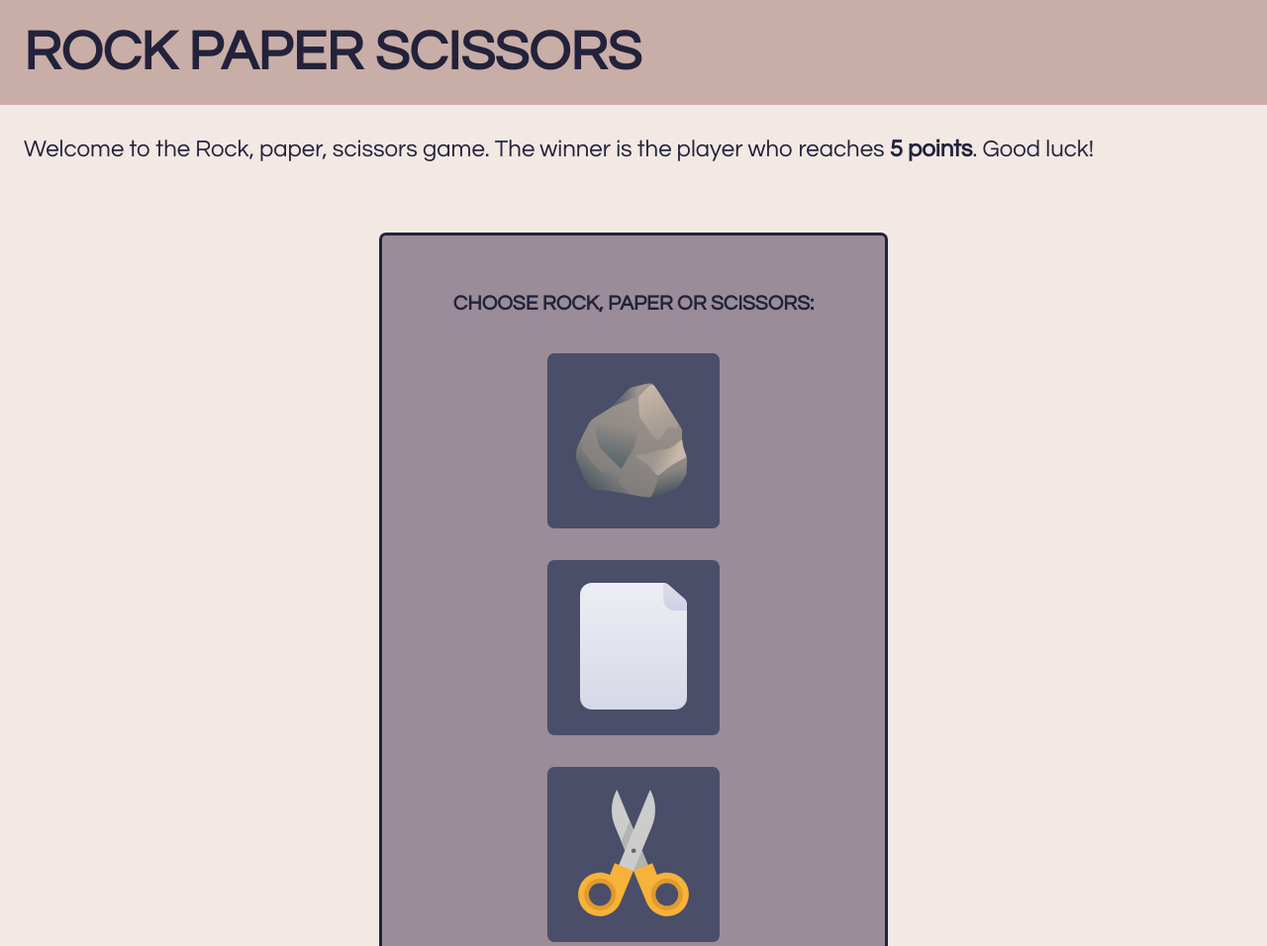
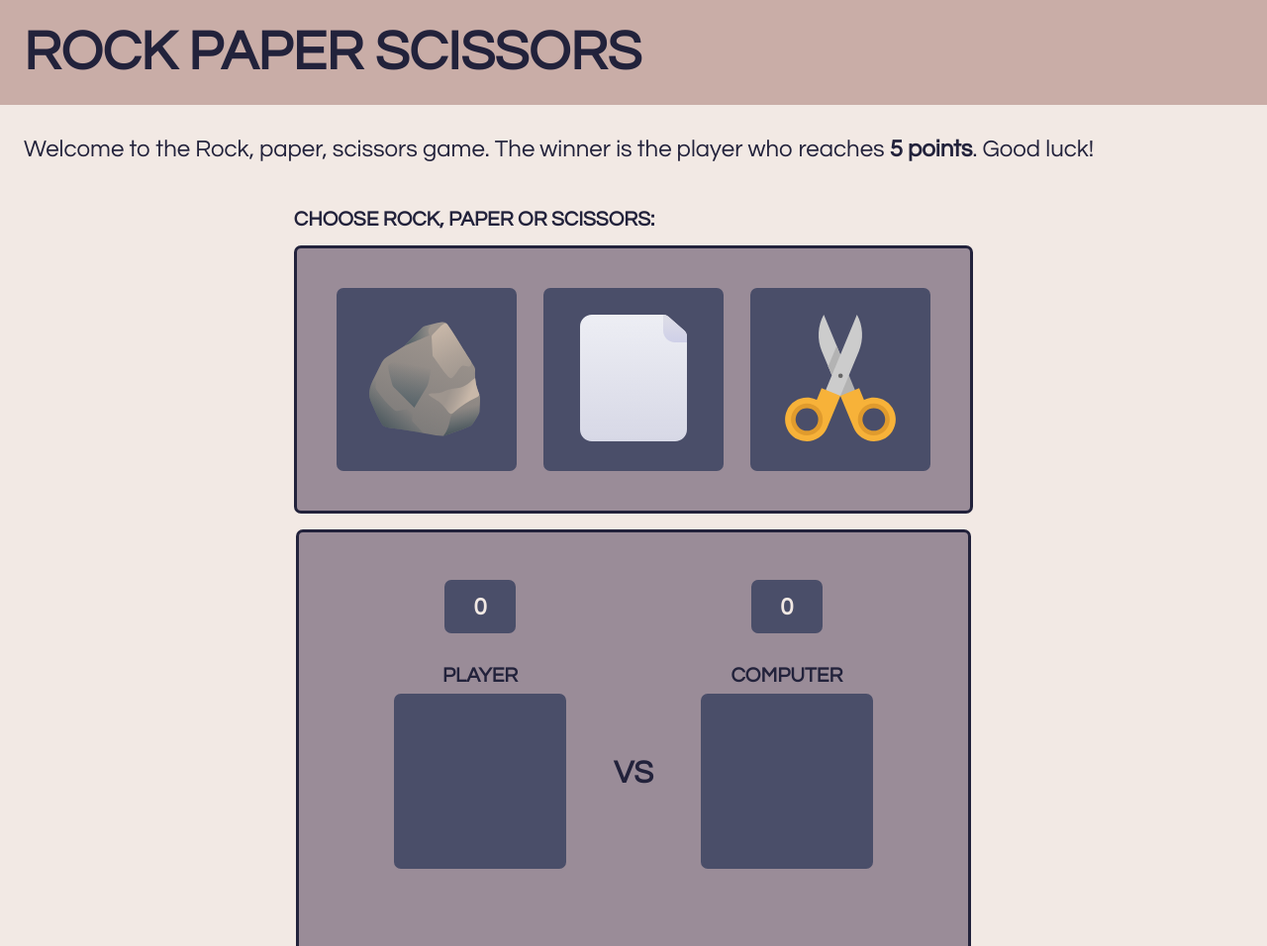
Before and after one commit to cerinalovre/rock-paper-scissors, a plain HTML site: page index.html in a window 1280 px wide. Shown: the top 956 px of the page at 99% size. Drawn offline with Linux system fonts and the light colour scheme.

Commit message:
minor visual tweaks

```diff
--- a/index.html
+++ b/index.html
@@ -26,16 +26,22 @@
       </p>
 
       <div class="main-container">
-        <div class="player">
+        <div class="selection-screen">
           <p class="choose-text">CHOOSE ROCK, PAPER OR SCISSORS:</p>
-          <div class="player-rock">
-            <a id="rock-button"><img src="assets/rock.svg" /></a>
-          </div>
-          <div class="player-paper">
-            <a id="paper-button"><img src="assets/paper.svg" /></a>
-          </div>
-          <div class="player-scissors">
-            <a id="scissors-button"><img src="assets/scissors.svg" /></a>
+          <div class="player">
+            <div class="player-rock">
+              <a id="rock-button"><img src="assets/rock.svg" alt="rock" /></a>
+            </div>
+            <div class="player-paper">
+              <a id="paper-button"
+                ><img src="assets/paper.svg" alt="paper"
+              /></a>
+            </div>
+            <div class="player-scissors">
+              <a id="scissors-button"
+                ><img src="assets/scissors.svg" alt="scissors"
+              /></a>
+            </div>
           </div>
         </div>
 
--- a/style.css
+++ b/style.css
@@ -17,7 +17,7 @@ main {
 header {
   background-color: #c9ada7;
   width: 100%;
-  padding: 24px;
+  padding: 1.5em;
 }
 
 h1 {
@@ -32,14 +32,14 @@ h1 {
 }
 
 .rps-info {
-  margin-top: 32px;
+  margin-top: 0.6em;
   font-size: 1.8em;
   color: #22223b;
 }
 
 .win-lose {
-  margin-top: 64px;
-  margin-bottom: 32px;
+  margin-top: 1.1em;
+  margin-bottom: 0.8em;
   font-size: 3em;
   color: #22223b;
   font-weight: bold;
@@ -57,18 +57,22 @@ h1 {
   display: flex;
   flex-wrap: wrap;
   justify-content: space-around;
-  margin: 64px 0px;
+  align-items: center;
+  margin: 2.5em 0px;
+}
+
+.selection-screen {
+  display: flex;
+  flex-direction: column;
 }
 
 .player {
   background-color: #9a8c98;
   display: flex;
-  flex-direction: column;
-  align-items: center;
-  gap: 32px;
-  margin: 8px;
-  padding: 64px;
-  padding-top: 50px;
+  justify-content: center;
+  gap: 1.7em;
+  margin: 0.5em;
+  padding: 2.5em;
   border: 3px solid #22223b;
   border-radius: 7px;
 }
@@ -79,7 +83,7 @@ h1 {
 .select-rock,
 .select-paper,
 .select-scissors {
-  padding: 20px;
+  padding: 1.5em;
   border: 3px solid #4a4e69;
   border-radius: 7px;
   background-color: #4a4e69;
@@ -95,7 +99,7 @@ h1 {
   background-color: #9a8c98;
   border: 3px solid #22223b;
   border-radius: 7px;
-  margin: 8px;
+  margin: 0.5em;
   max-width: fit-content;
 }
 
@@ -110,14 +114,14 @@ h1 {
 .game-screen {
   display: flex;
   justify-content: space-around;
-  padding: 64px 128px;
-  gap: 64px;
+  padding: 3em 6em;
+  gap: 3em;
 }
 
 .vs {
   display: flex;
   align-items: flex-end;
-  padding-bottom: 70px;
+  padding-bottom: 2.5em;
   font-size: 2em;
   font-weight: bold;
   color: #22223b;
@@ -128,15 +132,15 @@ h1 {
   display: flex;
   justify-content: center;
   align-items: center;
-  padding: 20px;
-  margin-bottom: 20px;
+  padding: 1em;
+  margin-bottom: 1em;
   border: 3px solid #4a4e69;
   border-radius: 7px;
   background-color: #4a4e69;
   color: #f2e9e4;
-  width: 100px;
-  height: 64px;
-  font-size: 32px;
+  width: 3em;
+  height: 1.2em;
+  font-size: 1.5em;
   font-weight: bold;
 }
 
@@ -172,7 +176,7 @@ img {
   flex-direction: column;
   align-items: center;
   justify-content: center;
-  gap: 48px;
+  gap: 1.3em;
   font-size: 2.5em;
   font-weight: bold;
   text-align: center;
@@ -181,7 +185,7 @@ img {
   border: 3px solid #22223b;
   border-radius: 7px;
   margin: 15% auto;
-  padding: 48px;
+  padding: 1.3em;
   width: 30%;
   min-width: min-content;
 }
@@ -200,7 +204,6 @@ button {
 .modal-buttons {
   display: flex;
   justify-content: center;
-  flex-wrap: wrap;
   gap: 5vw;
 }
 
@@ -213,9 +216,9 @@ button:hover {
 footer {
   display: flex;
   justify-content: center;
-  gap: 32px;
+  align-items: center;
+  gap: 2em;
   background-color: #c9ada7;
-  padding: 8px;
   position: absolute;
   bottom: 0;
   width: 100%;
@@ -240,8 +243,7 @@ footer {
   .main-container {
     flex-direction: column;
     align-items: center;
-    margin-top: 8px;
-    margin-bottom: 12px;
+    margin: 5vh 0px;
   }
 
   .game-screen {
@@ -290,7 +292,7 @@ footer {
   }
 
   .welcome-text {
-    margin: 12px 8px;
+    margin: 3vh 8px;
     font-size: 1em;
   }
 
```
